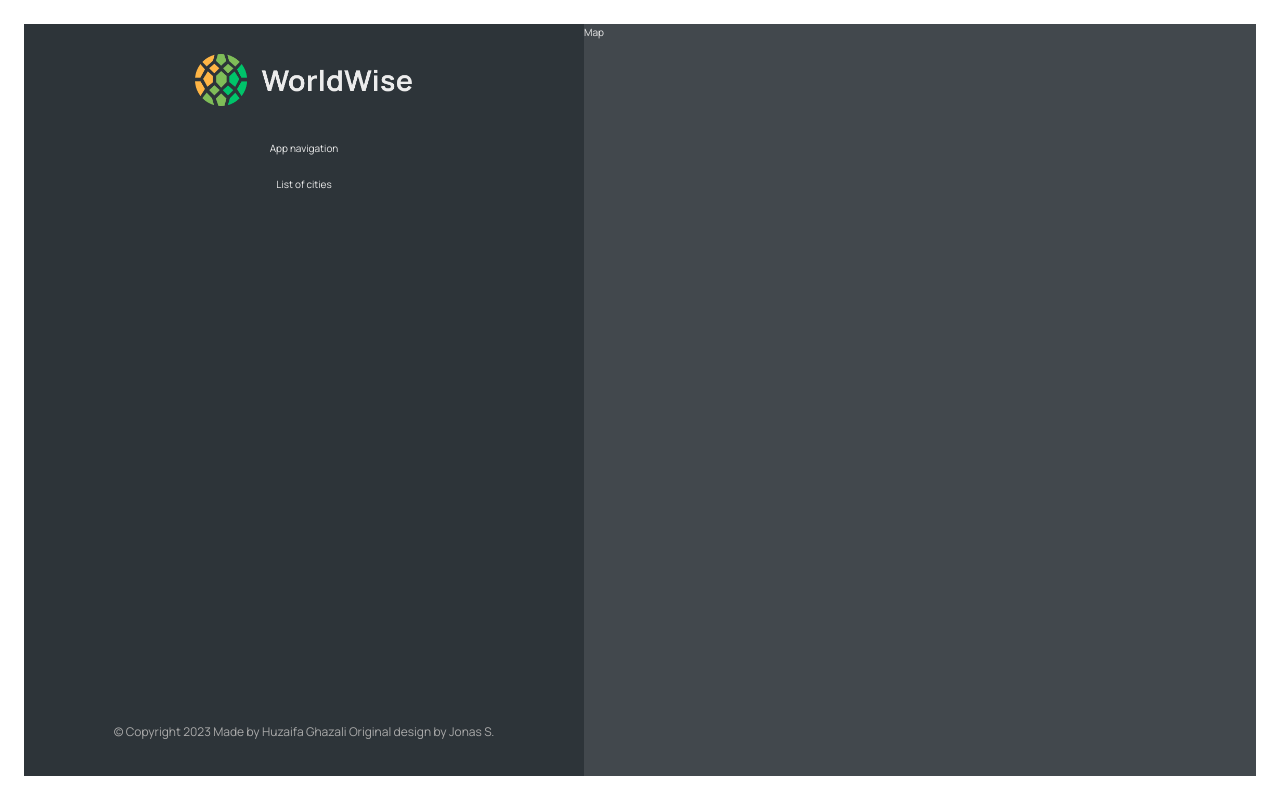
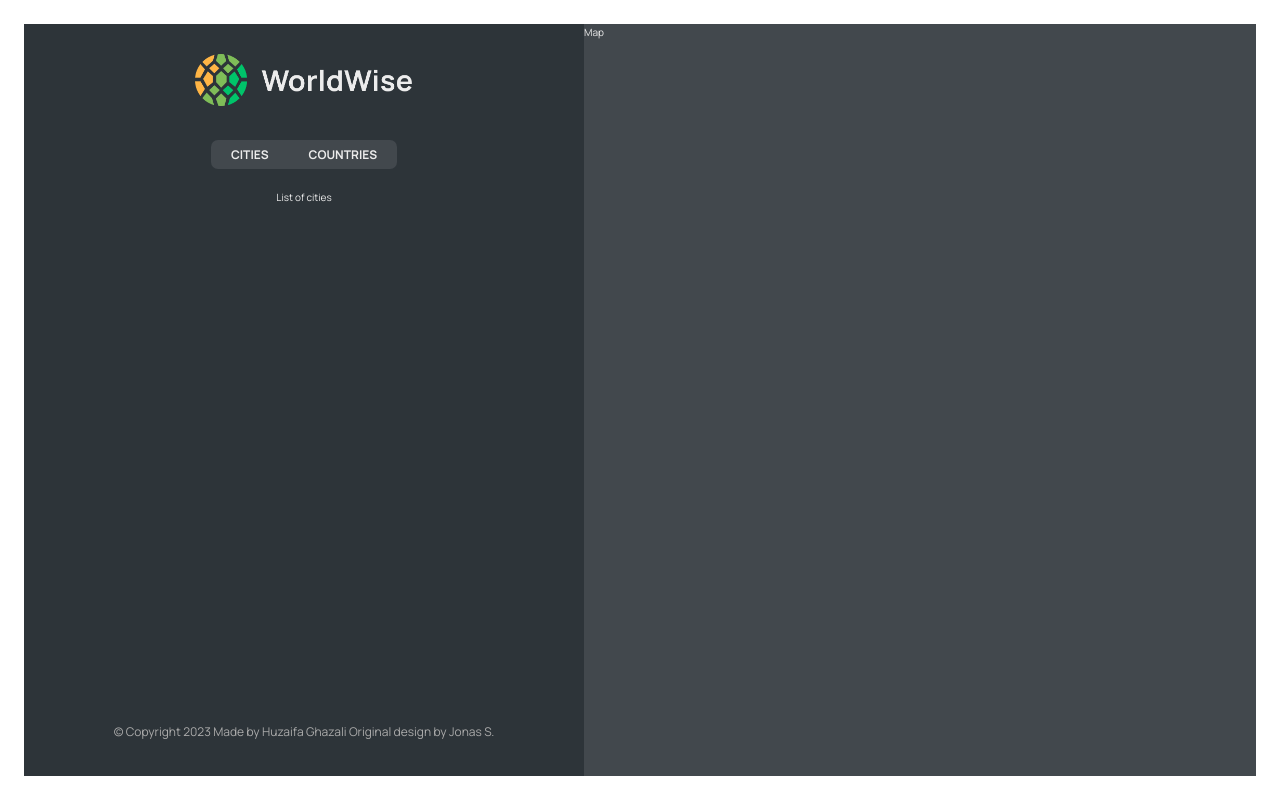
Before and after one commit to huzaifaghazali/World-Wise, a React (Vite) app: page /app in a window 1280 px wide. Built offline with nearby package versions, Linux system fonts and the light colour scheme.

Commit message:
Added nested routes

```diff
--- a/src/App.jsx
+++ b/src/App.jsx
@@ -10,11 +10,16 @@
   return (
     <BrowserRouter>
       <Routes>
-        <Route path='/' element={<HomePage />} />
+        <Route index element={<HomePage />} />
         <Route path='product' element={<Product />} />
         <Route path='pricing' element={<Pricing />} />
         <Route path='login' element={<Login />} />
-        <Route path='app' element={<AppLayout />} />
+        <Route path='app' element={<AppLayout />}>
+          <Route index element={<p>List of cities</p>} />
+          <Route path='cities' element={<p>List of cities</p>} />
+          <Route path='countries' element={<p>Countries</p>} />
+          <Route path='form' element={<p>Form</p>} />
+        </Route>
         <Route path='*' element={<PageNotFound />} />
       </Routes>
     </BrowserRouter>
--- a/src/components/AppNav.jsx
+++ b/src/components/AppNav.jsx
@@ -1,10 +1,20 @@
-import React from 'react'
+import React from 'react';
 import styles from './AppNav.module.css';
+import { NavLink } from 'react-router-dom';
 
 function AppNav() {
   return (
-    <nav className={styles.nav}>App navigation</nav>
-  )
+    <nav className={styles.nav}>
+      <ul>
+        <li>
+          <NavLink to='cities'>Cities</NavLink>
+        </li>
+        <li>
+          <NavLink to='countries'>Countries</NavLink>
+        </li>
+      </ul>
+    </nav>
+  );
 }
 
-export default AppNav
+export default AppNav;
--- a/src/components/Sidebar.jsx
+++ b/src/components/Sidebar.jsx
@@ -2,13 +2,14 @@
 import Logo from './Logo';
 import styles from './Sidebar.module.css';
 import AppNav from './AppNav';
+import { Outlet } from 'react-router-dom';
 function Sidebar() {
   return (
     <div className={styles.sidebar}>
       <Logo />
       <AppNav />
 
-      <p>List of cities</p>
+      <Outlet />
 
       <footer className={styles.footer}>
         <p className={styles.copyright}>
```
